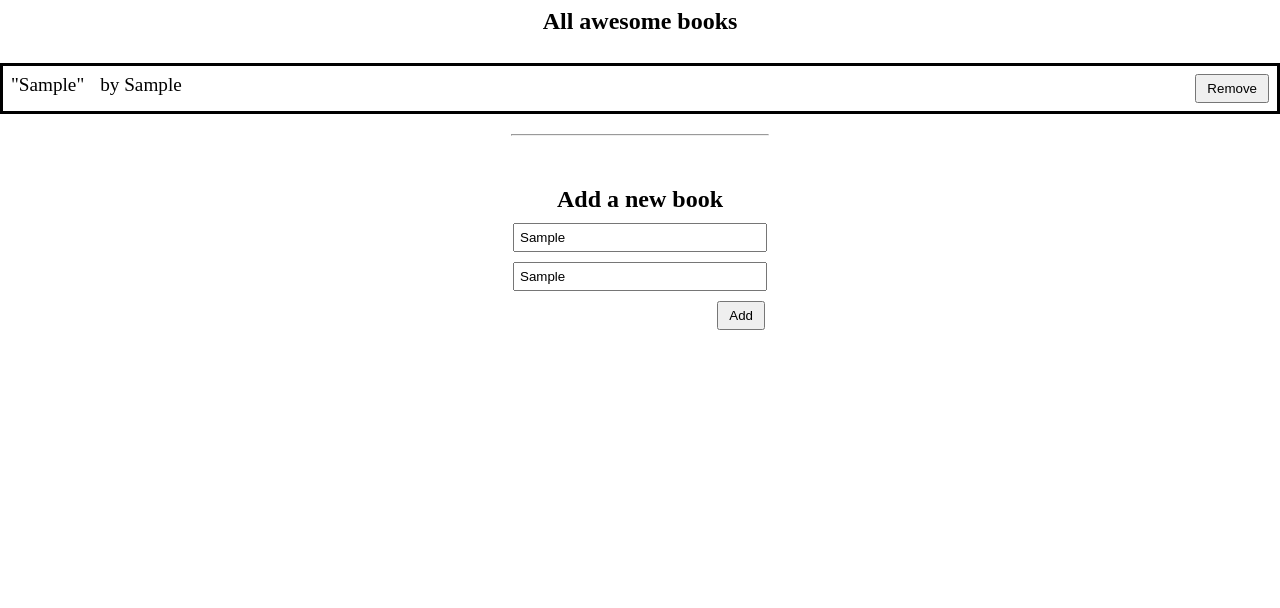
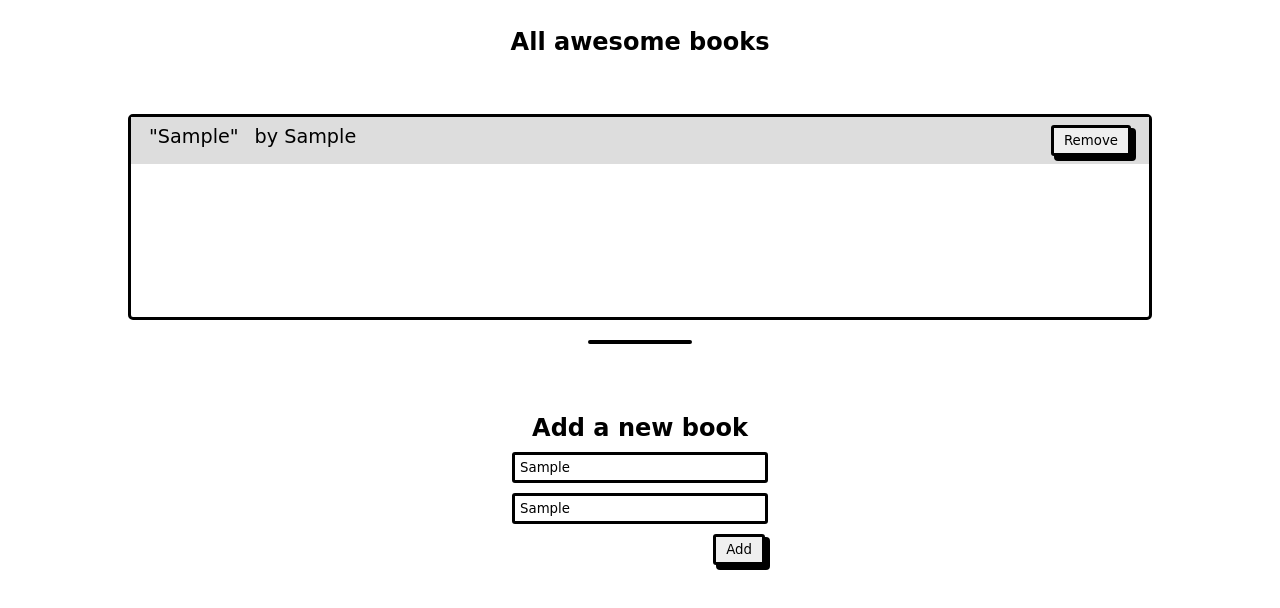
Before and after one commit to Thermiee/Awesome-Books, a website: page index.html in a window 1280 px wide. Both pictures are taken after typing "Sample", "Sample" into the empty fields and a click on the input "Add". Drawn offline with Linux system fonts and the light colour scheme.

Commit message:
Add Shadows, Transitions & Animations

```diff
--- a/css/styles.css
+++ b/css/styles.css
@@ -1,17 +1,29 @@
 * {
   margin: 0;
   padding: 0;
+  font-family: cursive;
 }
 
 #headline {
+  margin-top: 20px;
   display: flex;
   justify-content: center;
 }
 
 #headline h1 {
   padding: 8px;
-  margin-bottom: 20px;
+  margin-bottom: 50px;
   text-align: center;
+}
+
+.book {
+  padding: 0 10px;
+  display: flex;
+  justify-content: space-between;
+}
+
+.book:nth-child(2n+1) {
+  background-color: #ddd;
 }
 
 .book-title,
@@ -20,35 +32,38 @@
   margin: 8px;
 }
 
-.book-author, .book-title {
+.book-author,
+.book-title {
   font-size: 1.2rem;
   font-weight: normal;
 }
 
-#add-book-form {
-  margin-top: 30px;
+.book-title:hover {
+  animation-name: titleShake;
+  animation-duration: 3s;
+  animation-delay: 1s;
+  animation-iteration-count: infinite;
 }
 
 #books-list {
+  min-height: 200px;
   display: flex;
   flex-direction: column;
   border: 3px solid;
+  border-radius: 5px;
+  margin: 0 10%;
 }
 
-.book {
-  display: flex;
-  justify-content: space-between;
-}
-
-.bookstore {
+.book-store {
   display: flex;
   align-items: baseline;
 }
 
 hr {
-  margin: 20px auto;
-  width: 20%;
-
+  margin: 20px auto 70px;
+  width: 100px;
+  border: 2px solid;
+  border-radius: 5px;
 }
 
 #input-form {
@@ -73,8 +88,49 @@ hr {
 #input-form input[type="text"] {
   width: 240px;
   padding: 5px;
+  border: 3px solid;
+  border-radius: 3px;
 }
 
-button.remove-button{
- padding: 5px 10px;
+button.remove-button {
+  padding: 5px 10px;
 }
+
+.remove-button,
+#input-form input[type="submit"] {
+  transition: 300ms;
+  border: 3px solid;
+  border-radius: 3px;
+  box-shadow: 4px 4px 0 1px black;
+}
+
+.remove-button:hover,
+#input-form input[type="submit"]:hover {
+  transform: scale(1.05);
+}
+
+@keyframes titleShake {
+  0% {
+    transform: translateX(-5px);
+  }
+
+  5% {
+    transform: translateX(10px);
+  }
+
+  10% {
+    transform: translateX(-5px);
+  }
+
+  15% {
+    transform: translateX(0);
+  }
+
+  100% {
+    transform: translateX(0);
+  }
+}
+
+.empty-library {
+  margin: auto;
+}
--- a/js/main.js
+++ b/js/main.js
@@ -1,4 +1,5 @@
 // Local Storage Functions
+// eslint-disable-next-line max-classes-per-file
 function storageAvailable(type) {
   // Check if Storage is available
   let storage;
@@ -10,7 +11,7 @@ function storageAvailable(type) {
     return true;
   } catch (e) {
     return e instanceof DOMException && (
-        e.code === 22
+      e.code === 22
         || e.code === 1014
         || e.name === 'QuotaExceededError'
         || e.name === 'NS_ERROR_DOM_QUOTA_REACHED')
@@ -21,6 +22,7 @@ function storageAvailable(type) {
 class Book {
   // Book Class has a title and author
   title;
+
   author;
 
   constructor(title, author) {
@@ -46,14 +48,14 @@ class Library {
   addBook(book) {
     // Add a new book to the list of books
     if (!this.bookExists(book)) {
+      // eslint-disable-next-line no-use-before-define
+      displayNewElement(book);
       this.books.push(book);
-      displayNewElement(book);
       this.updateLocalStorage();
       return;
     }
     alert('The Book and Author exist');
   }
-
 
   removeBook(book) {
     // Remove a book from the list of lists
@@ -95,26 +97,41 @@ function displayNewElement(book) {
   removeButton.textContent = 'Remove';
 
   bookDiv.innerHTML = `
-  <div class="bookstore">
+  <div class="book-store">
     <h2 class="book-title">"${book.title}"</h2>
     <p class="book-author">by ${book.author}</p>
-    </div>
+  </div>
   `;
   bookDiv.appendChild(removeButton);
+
+  if (library.books.length === 0) {
+    booksList.innerHTML = '';
+  }
 
   booksList.appendChild(bookDiv);
 
   removeButton.addEventListener('click', () => {
     library.removeBook(book);
     bookDiv.remove();
+
+    if (library.books.length === 0) {
+      booksList.innerHTML = `
+        <p class="empty-library">No Books in the Library.</p>
+      `;
+    }
   });
 }
 
-
 // Display all books when the page is loaded
-library.books.forEach((book) => {
-  displayNewElement(book);
-});
+if (library.books.length === 0) {
+  booksList.innerHTML = `
+        <p class="empty-library">No Books in the Library.</p>
+      `;
+} else {
+  library.books.forEach((book) => {
+    displayNewElement(book);
+  });
+}
 
 // Add Event Listener on Add Book button
 const addBookForm = document.getElementById('add-book-form');
```
